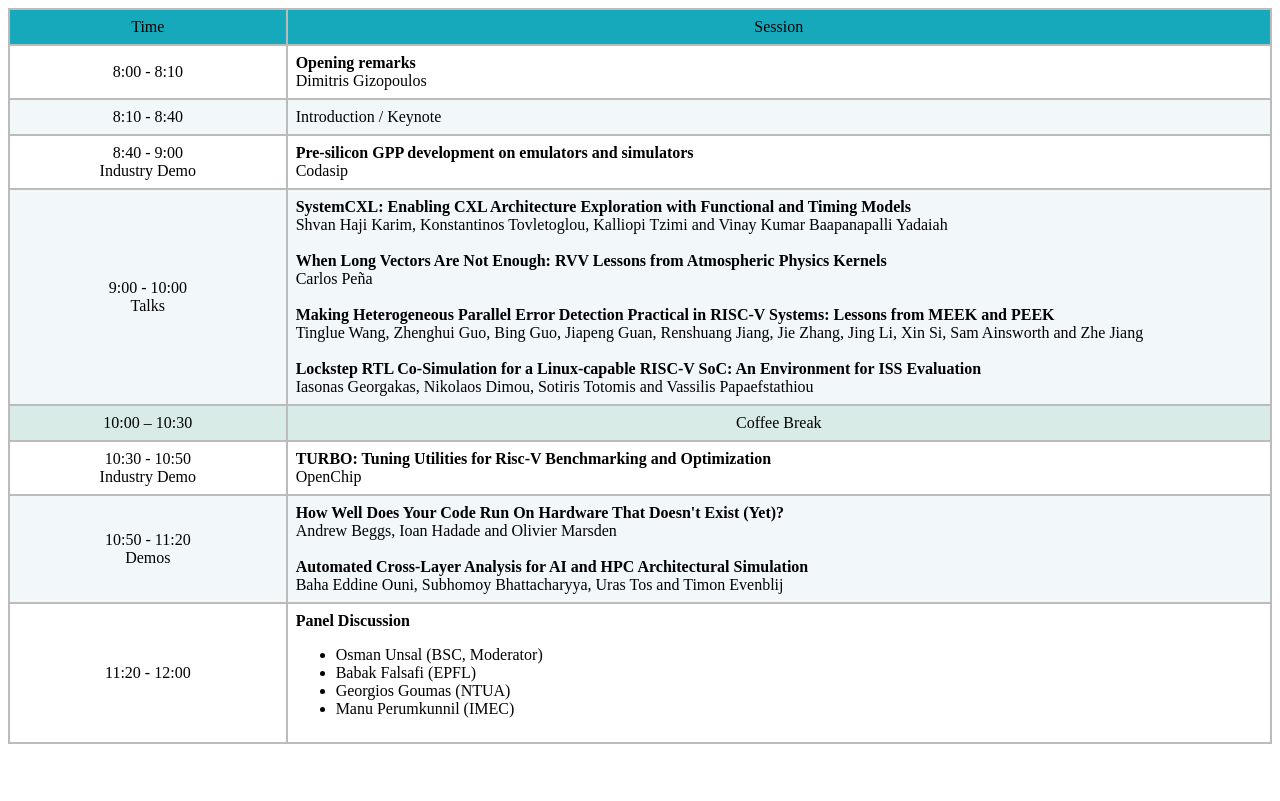
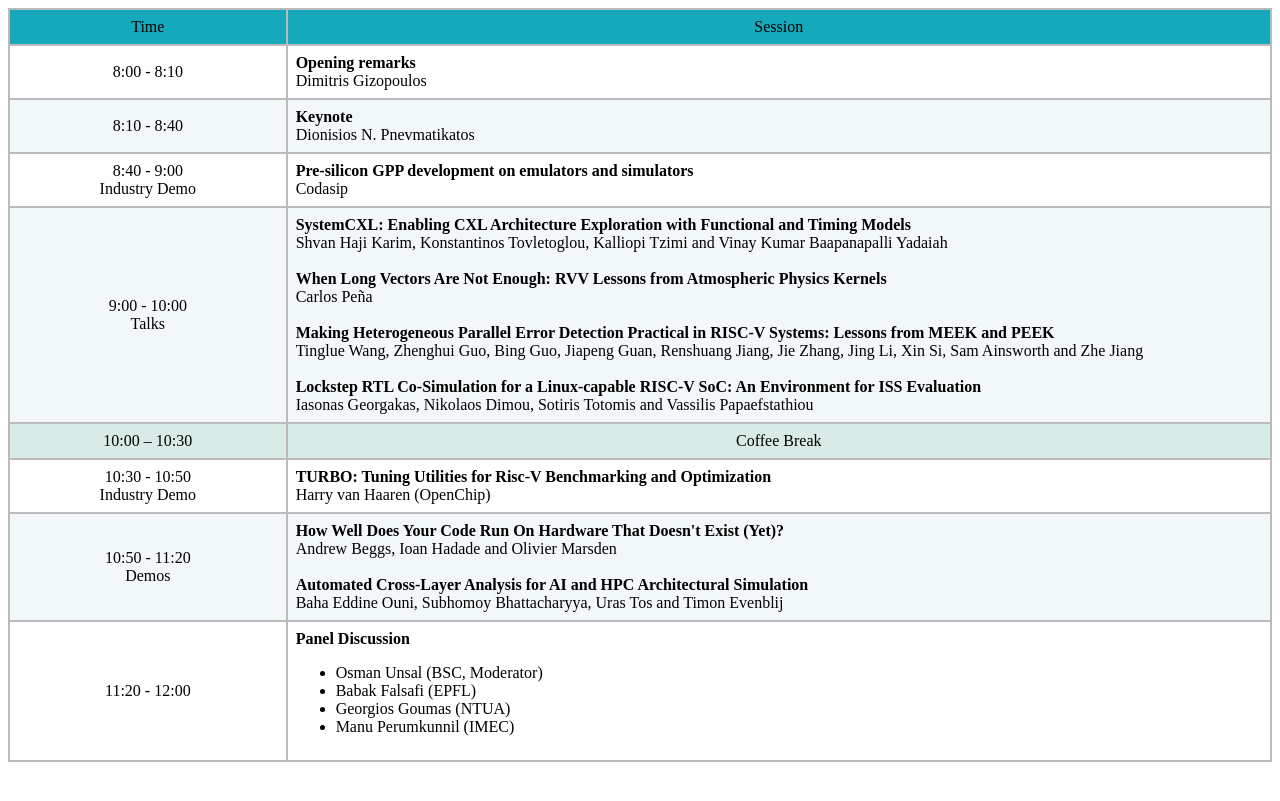
Before and after one commit to euro-rv/euro-rv.github.io, a Jekyll site: the page agenda.html, which Jekyll copies as it is, in a window 1280 px wide. Shown: the top 801 px of the page. Built offline with Jekyll 4.4.1, drawn with Linux system fonts in a browser that asks for light colours.

Commit message:
Feedback
Update subtitle, openchip speaker and else.

```diff
--- a/_config.yaml
+++ b/_config.yaml
@@ -9,7 +9,7 @@
 logo: /pics/euro-rv-logo.svg
 
 title: Euro-RV — European Workshop on Hardware-Software Co-Design for Future RISC-V Architectures
-subtitle: October 31, 2026. Athens, Greece. Co-located @ MICRO 2026
+subtitle: October 31, 2026 | 08:00 - 12:00 EEST | Athens, Greece | Co-located with MICRO 2026
 
 description: >-
   EuroHPC DARE workshop and MICRO 2026 co-located event on RISC-V pathfinding research,
--- a/agenda.html
+++ b/agenda.html
@@ -50,7 +50,10 @@
     </tr>
     <tr>
       <td>8:10 - 8:40</td>
-      <td>Introduction / Keynote</td>
+      <td>
+          <b>Keynote</b><br>
+          Dionisios N. Pnevmatikatos
+      </td>
     </tr>
     <tr>
       <td>
@@ -95,7 +98,7 @@
       </td>
       <td>
           <b>TURBO: Tuning Utilities for Risc-V Benchmarking and Optimization</b><br>
-          <a href="https://openchip.com/es/inicio/" target="_blank">OpenChip</a>
+          Harry van Haaren (<a href="https://openchip.com/es/inicio/" target="_blank">OpenChip</a>)
       </td>
     </tr>
     <tr>
```
Also changed, not shown: index.md (+2 -4 lines).
